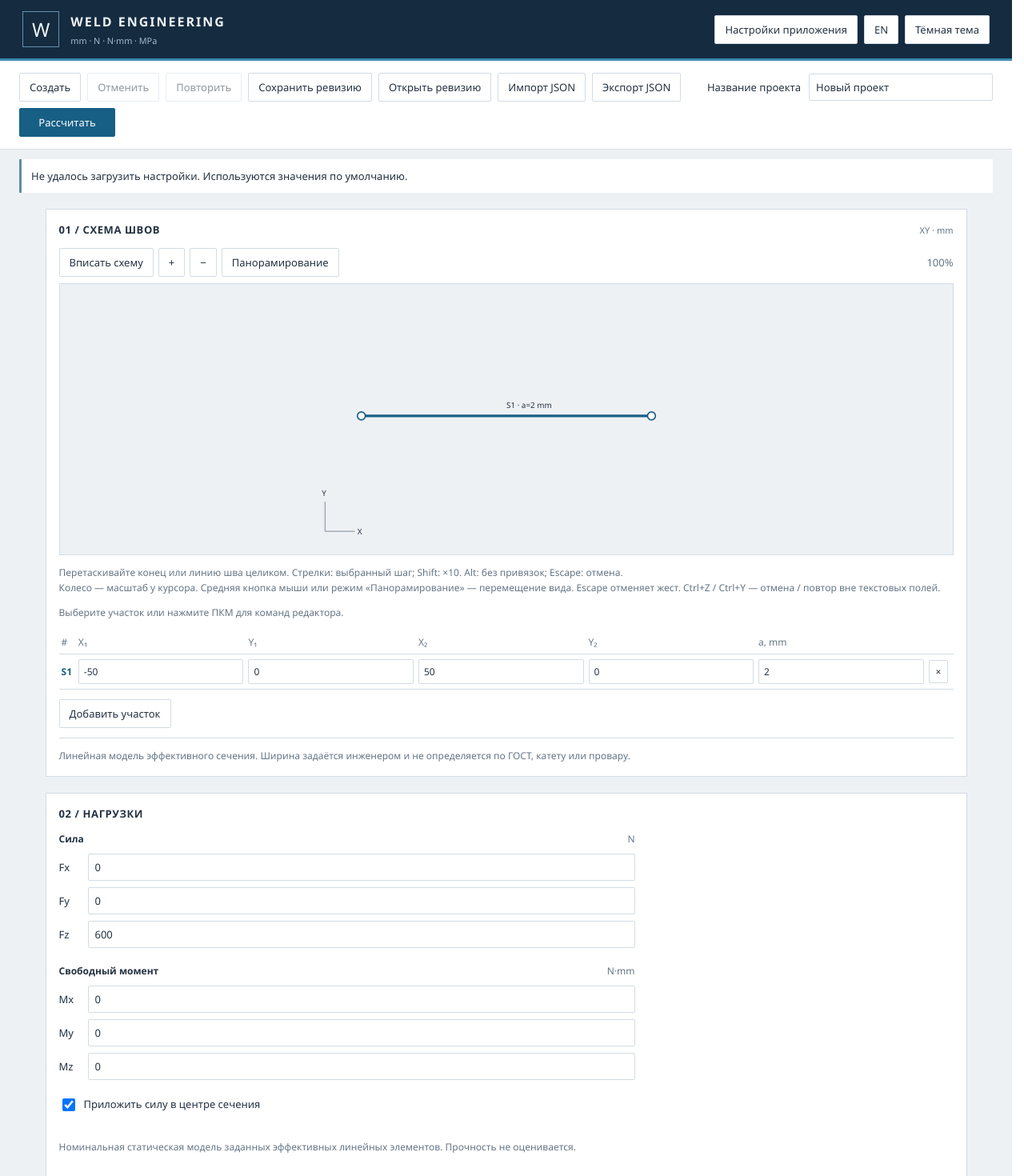
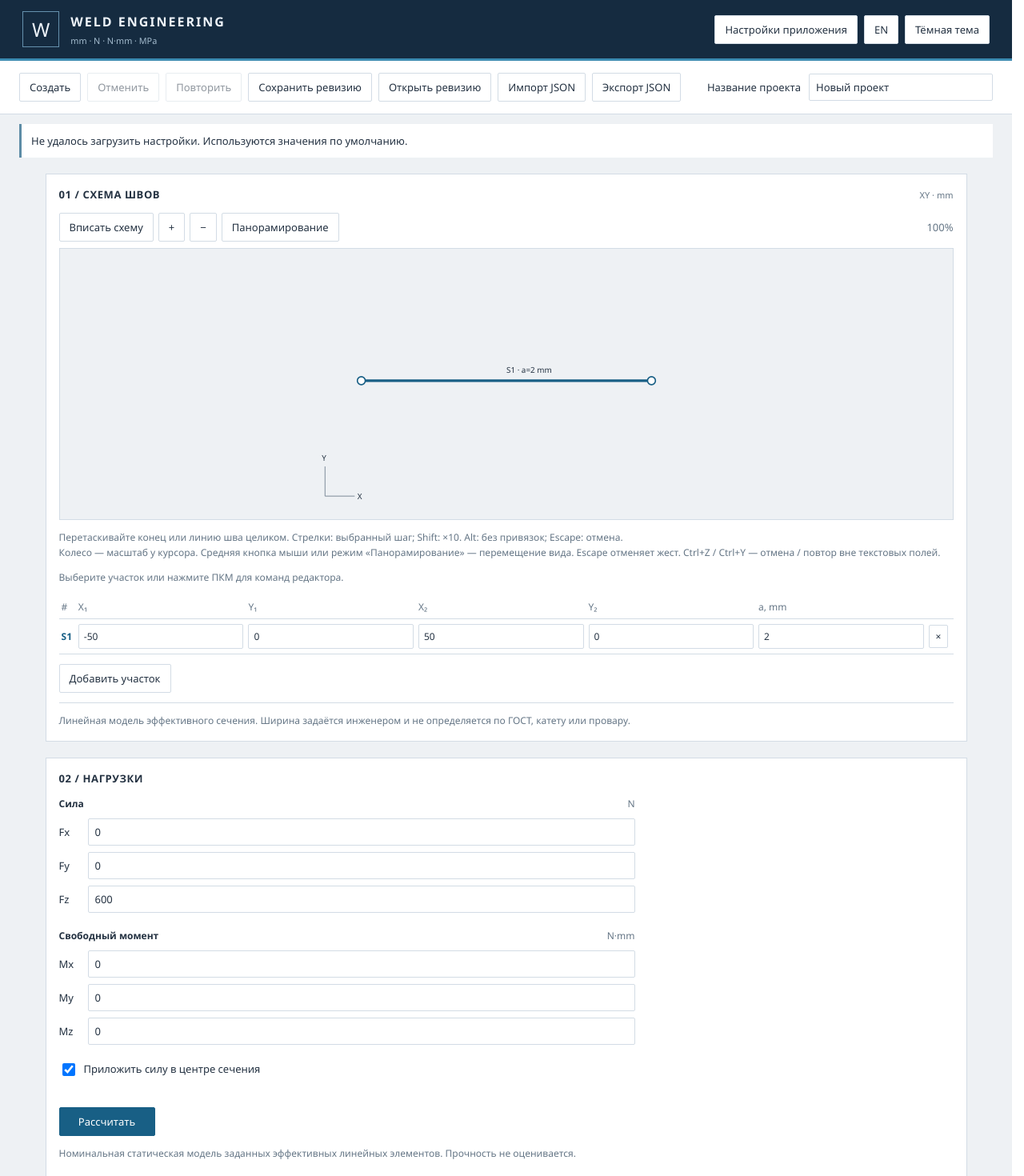
Before and after one commit to posmis/weld-engineering, a React (Vite) app in the folder apps/desktop/: page / in a window 1280 px wide. Shown: the top 1470 px of the page at 80% size. Built offline with nearby package versions, Linux system fonts and the light colour scheme.

Commit message:
fix: place calculation action after load inputs in vertical workflow

```diff
--- a/apps/desktop/src/App.tsx
+++ b/apps/desktop/src/App.tsx
@@ -163,12 +163,7 @@ export function App() {
       <button onClick={() => run(async () => setRevisions(await backend.list()))}>{t.open}</button>
       <button onClick={() => inputFile.current?.click()}>{t.import}</button><button onClick={() => run(exportProject)}>{t.export}</button>
       <label className="project-title">{t.title}<input maxLength={200} value={project.title} onChange={e => changeProject({ ...project, title: e.target.value })}/></label>
-      <button className="primary" onClick={() => run(async () => {
-        history.current.breakGroup(); ensureFinite(); const epoch = inputEpoch.current; const value = await backend.calculate(project.input);
-        // Editing or cancelling a drag can happen while a request is in flight.
-        if (epoch !== inputEpoch.current) return;
-        showSnapshot({ ...current.current, project: { ...current.current.project, last_calculation: value }, historical: false });
-      })}>{busy ? t.busy : t.calculate}</button>
+
     </fieldset>
     <input ref={inputFile} type="file" accept=".json,application/json" hidden onChange={e => {
       const file = e.target.files?.[0]; e.target.value = '';
@@ -223,6 +218,12 @@ export function App() {
           if (project.input.application.kind !== 'point') return; const point_mm: Vec3 = [...project.input.application.point_mm]; point_mm[i] = n;
           edit({ ...project.input, application: { kind: 'point', point_mm } });
         }}/></label>)}</div>}
+      <button className="primary" onClick={() => run(async () => {
+        history.current.breakGroup(); ensureFinite(); const epoch = inputEpoch.current; const value = await backend.calculate(project.input);
+        // Editing or cancelling a drag can happen while a request is in flight.
+        if (epoch !== inputEpoch.current) return;
+        showSnapshot({ ...current.current, project: { ...current.current.project, last_calculation: value }, historical: false });
+      })}>{busy ? t.busy : t.calculate}</button>
       </fieldset><p className="hint">{t.source}</p></section>
       <section className="panel results"><div className="section-title"><h2>03 / {t.results}</h2></div>
         <div className="unsupported">{t.unsupported}</div><p className="hint">{t.safety}</p>
--- a/apps/desktop/src/style.css
+++ b/apps/desktop/src/style.css
@@ -29,3 +29,5 @@ html { overflow-y: scroll; scrollbar-gutter: stable; }
 .results > dl, .nominal-results { max-width: 800px; }
 .stress-chart { display: block; max-width: 560px; }
 .unsaved-dialog { max-height: calc(100dvh - 48px); overflow-y: auto; }
+
+.loads .primary { margin-top: 16px; }
```
Also changed, not shown: 1 other file (tests, documents, lock files or other folders).
